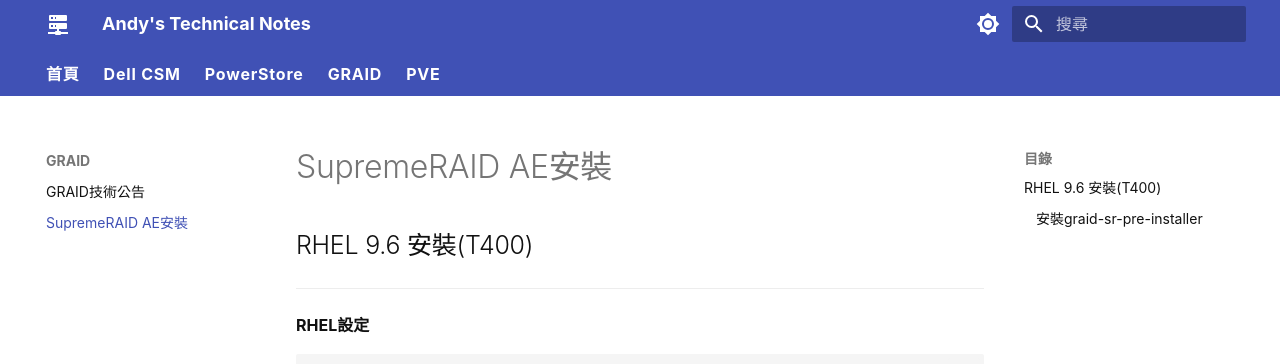
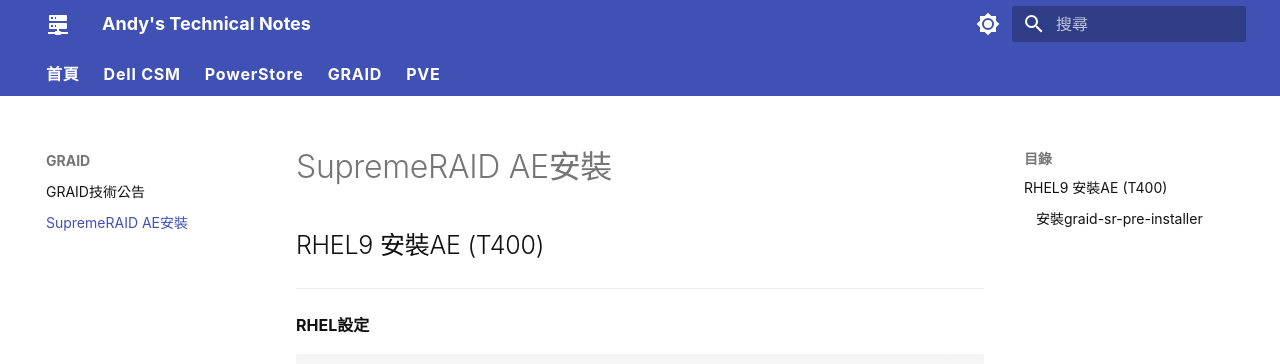
Before and after one commit to Andy0583/Metaage, an MkDocs documentation site: the page built from docs/graid/aeinstall.md, in a window 1280 px wide and 900 px high. Shown: the top 364 px of the window. Built offline with MkDocs 1.6.1 and Material for MkDocs 9.7.7, drawn with Linux system fonts in a browser that asks for light colours.

Commit message:
Update RHEL installation header for AE (T400)

````diff
--- a/docs/graid/aeinstall.md
+++ b/docs/graid/aeinstall.md
@@ -1,4 +1,4 @@
-## RHEL 9.6 安裝(T400)
+## RHEL9 安裝AE (T400)
 ---
 **RHEL設定**
 ```
````
